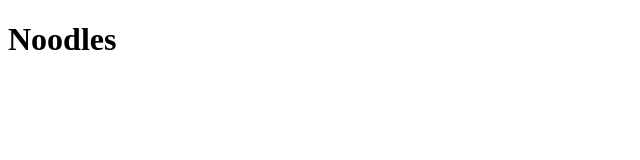
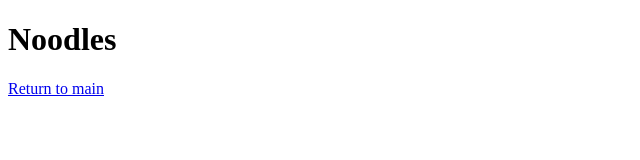
Before and after one commit to AnshumSrivastava/odin-recipes, a plain HTML site: page recipes/butterchicken.html in a window 1280 px wide. Shown: the whole page, without its empty margins (0-640 px from the left). Drawn offline with Linux system fonts and the light colour scheme.

Commit message:
Update sub-pages

```diff
--- a/recipes/butterchicken.html
+++ b/recipes/butterchicken.html
@@ -8,5 +8,6 @@
 </head>
 <body>
     <h1>Noodles</h1>
+    <a href="../index.html">Return to main</a>
 </body>
 </html>
```
Also changed, not shown: recipes/eggplant.html (+1 -0 lines), recipes/ladyfinger.html (+1 -0 lines), recipes/noodles.html (+1 -0 lines).
